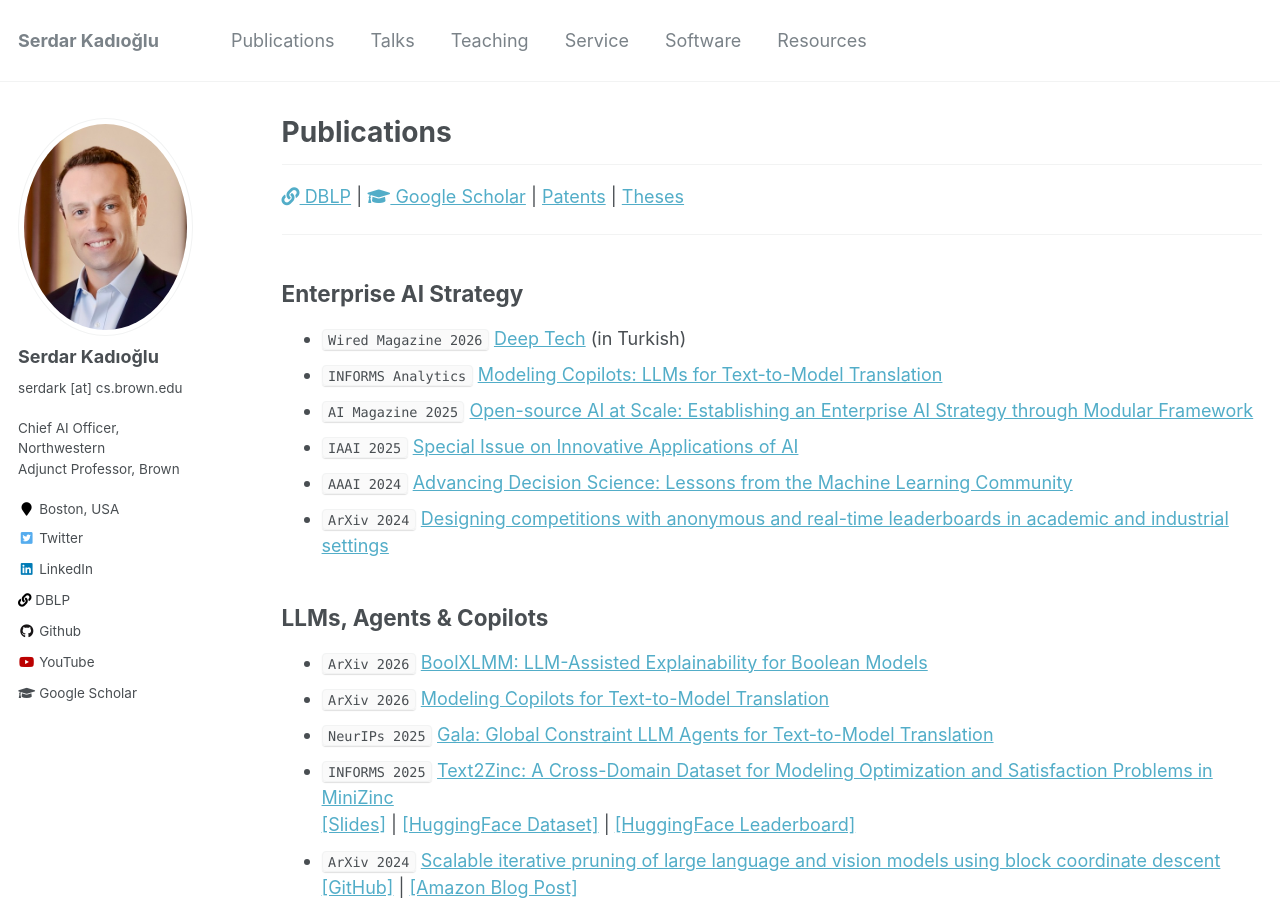
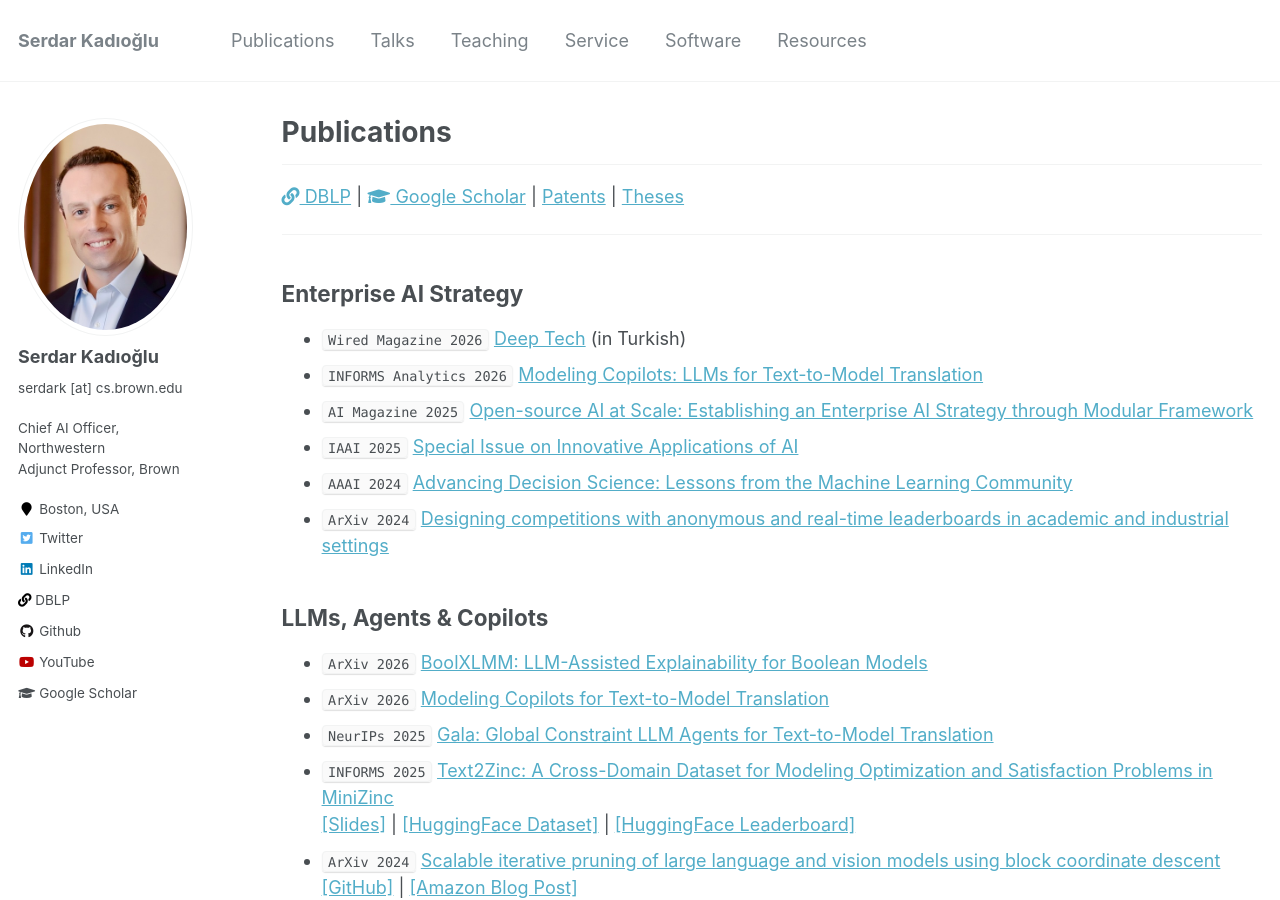
Before and after one commit to skadio/skadio.github.io, a Jekyll site: the page built from _pages/publications.md, in a window 1280 px wide and 900 px high. Built offline with Jekyll 4.4.1, drawn with Linux system fonts in a browser that asks for light colours.

Commit message:
Update publications.md

```diff
--- a/_pages/publications.md
+++ b/_pages/publications.md
@@ -27,7 +27,7 @@ author_profile: true
 ---
 ## Enterprise AI Strategy
 * `Wired Magazine 2026` [Deep Tech](https://www.wired.com.tr/deep-tech-nesil-h) (in Turkish)
-* `INFORMS Analytics` [Modeling Copilots: LLMs for Text-to-Model Translation](https://pubsonline.informs.org/do/10.1287/LYTX.2026.03.17/full/)
+* `INFORMS Analytics 2026` [Modeling Copilots: LLMs for Text-to-Model Translation](https://pubsonline.informs.org/do/10.1287/LYTX.2026.03.17/full/)
 * `AI Magazine 2025` [Open-source AI at Scale: Establishing an Enterprise AI Strategy through Modular Framework](https://onlinelibrary.wiley.com/doi/epdf/10.1002/aaai.70032)
 * `IAAI 2025` [Special Issue on Innovative Applications of AI](https://onlinelibrary.wiley.com/doi/abs/10.1002/aaai.70027)
 * `AAAI 2024` [Advancing Decision Science: Lessons from the Machine Learning Community](https://osullivan.ucc.ie/CPML2025/papers/kadioglu.pdf)
```
